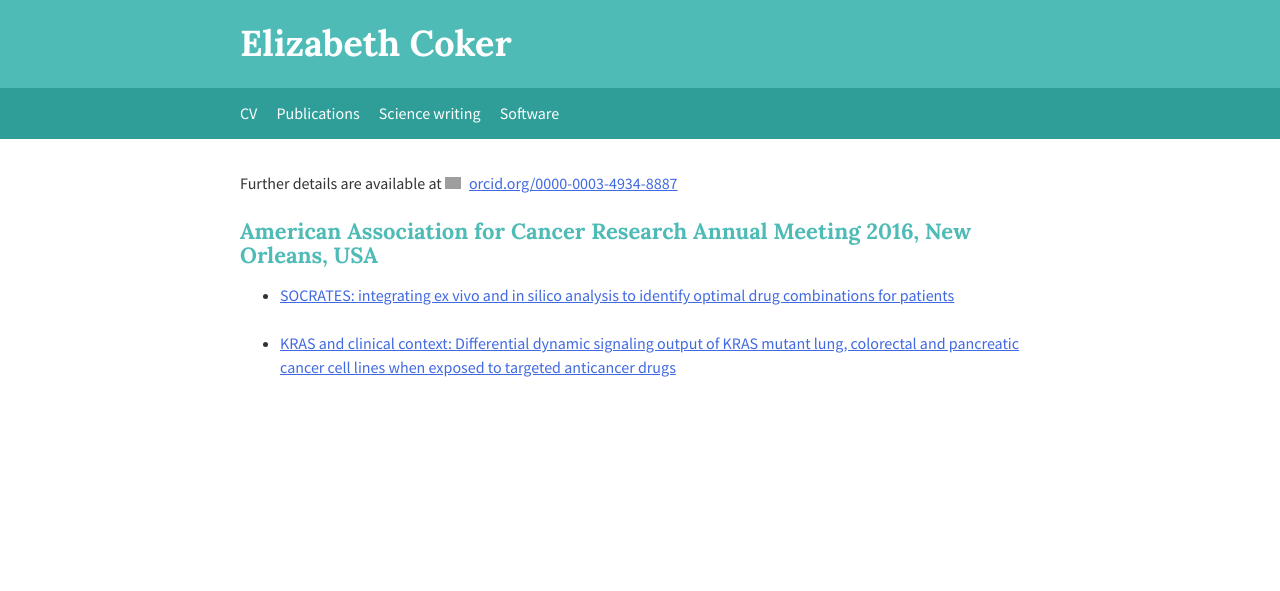
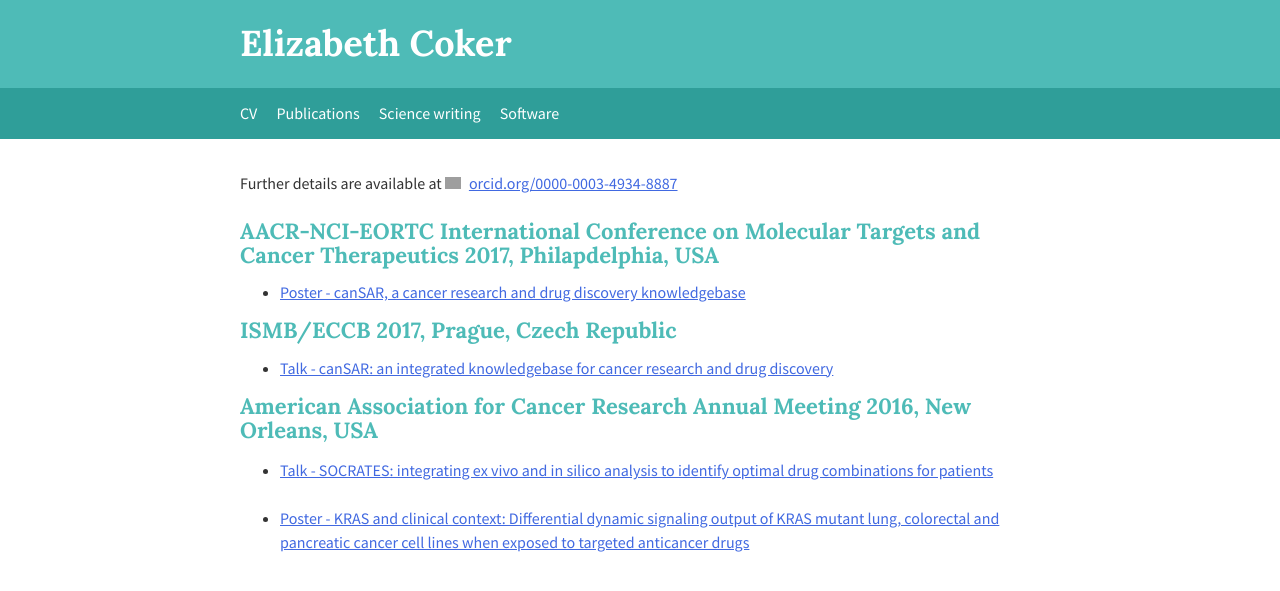
Before and after one commit to eac54/eac54.github.io, a Jekyll site: the page built from Conferences/index.md, in a window 1280 px wide. Shown: the top 591 px of the page. Built offline with Jekyll 4.4.1, drawn with Linux system fonts in a browser that asks for light colours; grey boxes are pictures that could not be loaded.

Commit message:
Update index.md

```diff
--- a/Conferences/index.md
+++ b/Conferences/index.md
@@ -4,7 +4,15 @@ title: Conferences
 
 Further details are available at <a href="https://orcid.org/0000-0003-4934-8887" target="orcid.widget" rel="noopener noreferrer" style="vertical-align:top;"><img src="https://orcid.org/sites/default/files/images/orcid_16x16.png" style="width:1em;margin-right:.5em;" alt="ORCID iD icon">orcid.org/0000-0003-4934-8887</a>
 
+
+### AACR-NCI-EORTC International Conference on Molecular Targets and Cancer Therapeutics 2017, Philapdelphia, USA
+* [Poster - canSAR, a cancer research and drug discovery knowledgebase](http://www.abstractsonline.com/pp8/#!/4557/presentation/416)
+
+### ISMB/ECCB 2017, Prague, Czech Republic
+* [Talk - canSAR: an integrated knowledgebase for cancer research and drug discovery](https://www.iscb.org/ismb-mm/media-ismb2017)
+
+
 ### American Association for Cancer Research Annual Meeting 2016, New Orleans, USA
-* [SOCRATES: integrating ex vivo and in silico analysis to identify optimal drug combinations for patients](http://cancerres.aacrjournals.org/content/76/14_Supplement/4383)
+* [Talk - SOCRATES: integrating ex vivo and in silico analysis to identify optimal drug combinations for patients](http://cancerres.aacrjournals.org/content/76/14_Supplement/4383)
 
-* [KRAS and clinical context: Differential dynamic signaling output of KRAS mutant lung, colorectal and pancreatic cancer cell lines when exposed to targeted anticancer drugs](http://cancerres.aacrjournals.org/content/76/14_Supplement/3099)
+* [Poster - KRAS and clinical context: Differential dynamic signaling output of KRAS mutant lung, colorectal and pancreatic cancer cell lines when exposed to targeted anticancer drugs](http://cancerres.aacrjournals.org/content/76/14_Supplement/3099)
```
